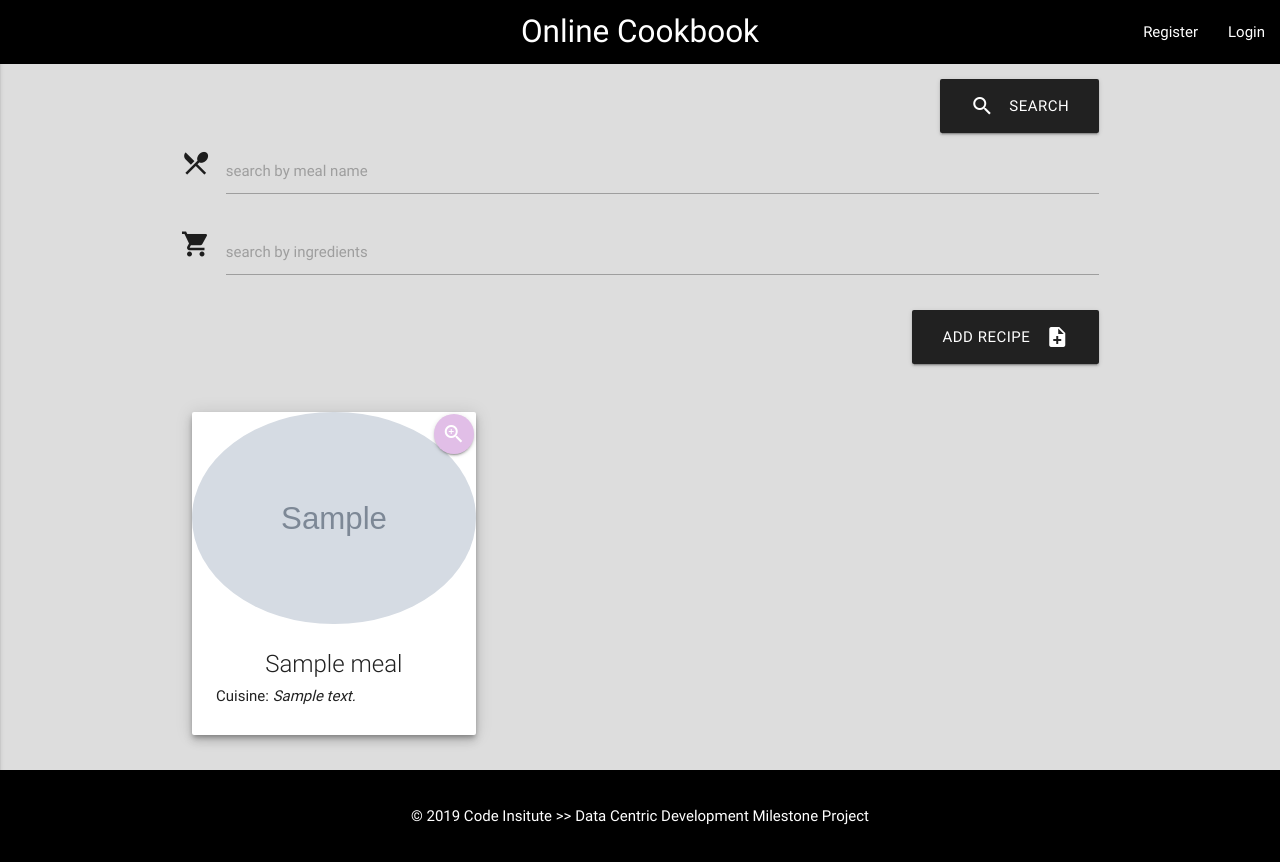
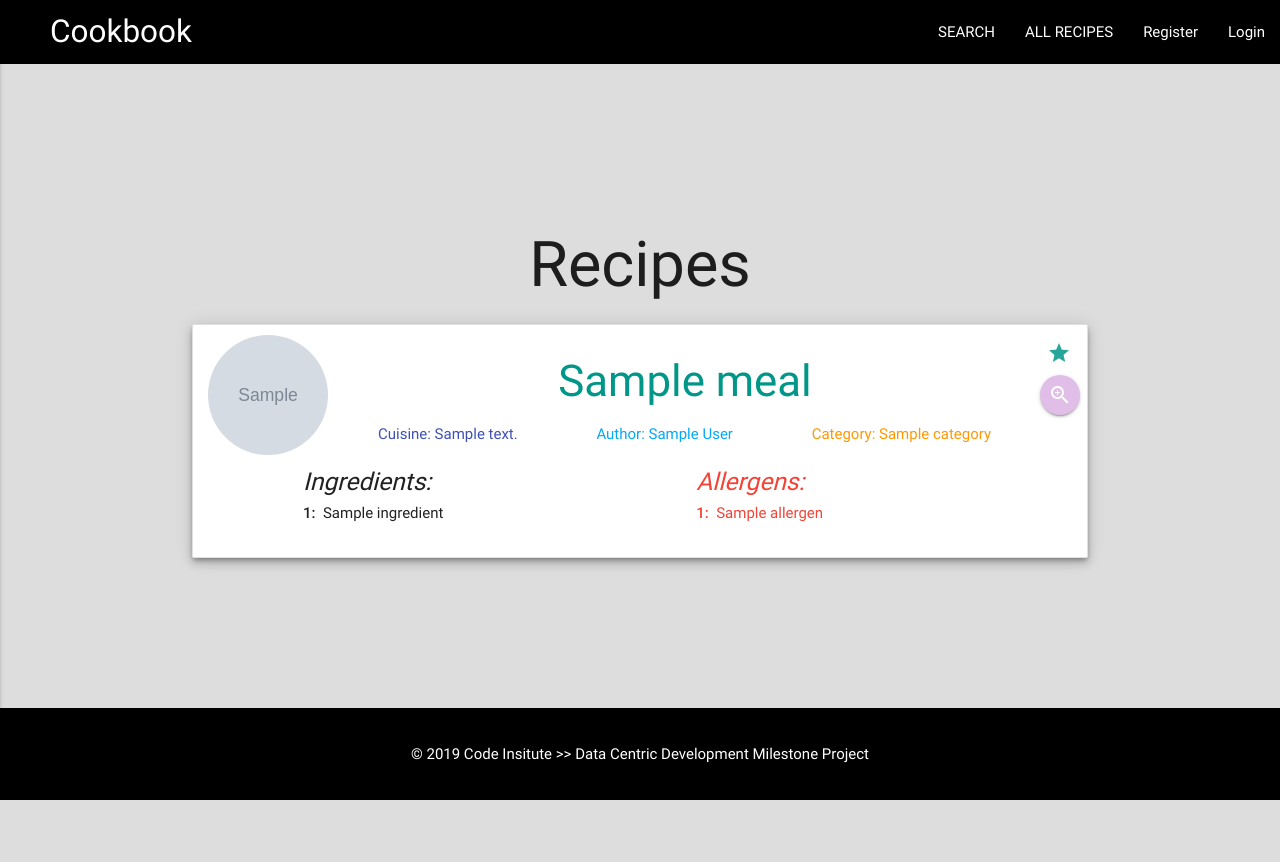
Before and after one commit to sywekpiorko1/milestone-data-centric-dev, a Flask app: page /recipes in a window 1280 px wide. After the commit the page ends 800 px from the top, so only its background shows below. Run offline with Flask 2, Linux system fonts and the light colour scheme; grey boxes marked "Sample" are stand-in pictures; a database or web service that is not in the repository returns one stand-in record (values such as "Sample title"); some libraries are stand-ins or nearby versions.

Commit message:
Add first version of search engine

```diff
--- a/app.py
+++ b/app.py
@@ -5,7 +5,7 @@ from flask_pymongo import PyMongo
 from bson.objectid import ObjectId
 from werkzeug.security import generate_password_hash, check_password_hash
 import json
-
+import pprint
 
 app = Flask(__name__)
 
@@ -14,6 +14,7 @@ app.config['MONGO_URI'] = os.environ.get("MONGO_URI")
 app.config['SECRET_KEY'] = os.environ.get("SECRET_KEY")
 
 mongo = PyMongo(app)
+pp = pprint.PrettyPrinter(indent=4)
 
 # Collections
 users_collection = mongo.db.users_collection
@@ -22,9 +23,153 @@ recipes_collection = mongo.db.recipes_collection
 allergens_collection = mongo.db.allergens_collection
 cuisine_collection = mongo.db.cuisine_collection
 
+
+@app.route('/')
+@app.route('/index')
+def index():
+    return render_template("index.html")
+
+
+######################################################################
+#                             RECIPES
+######################################################################
+
+
+@app.route('/recipes')
+def get_recipes():
+    return render_template("recipes.html",
+                           title="Recipes",
+                           recipes=recipes_collection.find(),
+                           allergens=allergens_collection.find(),
+                           cuisine=cuisine_collection.find(),
+                           category=category_collection.find())
+
+
+@app.route('/searchRecipes', methods=['GET', 'POST'])
+def search_recipes():
+    if request.method == 'POST':
+        form = request.form.to_dict()
+        # Create list of values for Cuisine and Category multiselection
+        if len(request.form.getlist('cuisine')) > 0:
+            form['cuisine'] = request.form.getlist('cuisine')
+        if len(request.form.getlist('category')) > 0:
+            form['category'] = request.form.getlist('category')
+        # remove action key from dictionary
+        if 'action' in form:
+            del form['action']
+
+        # debug
+        print("pp.pprint(form)"),
+        pp.pprint(form)
+
+        # Create a temporary list for stoing the filters
+        filters = list()
+        # Loop through each of the keys from form
+        for key in form:
+            # Loop through list of values
+            for value in form[key]:
+                print(key, " ", value)
+                # Create temporary dictionary to which will be our single filter
+                # Each filter MUST be a valid dictionary
+                search_filter = dict()
+                # Create new k,v pars in above dictionary
+                # {"cuisines" : "asian"}
+                search_filter[key] = value
+                # Append then new created filter to our list of filters
+                filters.append(search_filter)
+                print("print(search_filter)"),
+                print(search_filter)
+                # should be for ex. {'cuisine': 'Greek'}
+
+        # Create single query with 1 or more filters
+        print("print(filters)"),
+        print(filters)
+        # should be like format: [{'cuisine': 'Greek'}, {'category': 'Seafood'}]
+
+        # Warning if no selection made
+        if filters:
+            recipes = recipes_collection.aggregate([
+                {
+                    "$match": {
+                        "$or": filters
+                    }
+                }
+            ])
+        else:
+            recipes = {}
+            flash("Choose something before search!")
+
+        return render_template('search.html', recipes=list(recipes),
+                               cuisine=cuisine_collection.find(),
+                               category=category_collection.find())
+    return render_template('search.html',
+                           cuisine=cuisine_collection.find(),
+                           category=category_collection.find())
+
+
+@app.route('/addRecipe')
+def add_recipe():
+        # Check if user is logged in
+    if 'user' in session:
+        user_in_db = users_collection.find_one({"username": session['user']})
+        if user_in_db:
+            _categories = category_collection.find()
+            category_list = [category for category in _categories]
+            _allergens = allergens_collection.find()
+            allergen_list = [allergen for allergen in _allergens]
+            _cuisines = cuisine_collection.find()
+            cuisine_list = [cuisine for cuisine in _cuisines]
+            return render_template('add_recipe.html',
+                                   title="Add Recipe",
+                                   categories=category_list,
+                                   allergens=allergen_list,
+                                   cuisines=cuisine_list,
+                                   author_passed_in=user_in_db)
+        else:
+            # user in session but not in database
+            flash("Your session name is not in databse!")
+    else:
+        # Render the page for user to be able to log in
+        flash("Please log in first!")
+        return render_template("login.html", title="Login")
+
+
+@app.route('/insertRecipe', methods=['POST'])
+def insert_recipe():
+
+    form_request_to_dict = request.form.to_dict()
+    # as allergens collected from checboxes add them to list
+    form_request_to_dict['allergens'] = request.form.getlist('allergens')
+    # split ingredients to create list
+    form_request_to_dict['ingredients'] = form_request_to_dict['ingredients'].split(
+        ",")
+    # add keys to dictionary to be used when searching and sorting
+    form_request_to_dict['views'] = 0
+    form_request_to_dict['upvotes'] = 0
+    form_request_to_dict['upvotes_who'] = []
+    # add Author manually as doesnt transfer from form when disabled
+    form_request_to_dict['author'] = session['user']
+
+    pp.pprint(form_request_to_dict)
+
+    recipes = recipes_collection
+    recipes.insert_one(form_request_to_dict)
+
+    return redirect(url_for('get_recipes'))
+
+
+@app.route('/viewRecipe/<recipe_id>')
+def view_recipe(recipe_id):
+    recipe = recipes_collection.find_one({"_id": ObjectId(recipe_id)})
+    return render_template("view_recipe.html",
+                           title="View Recipe",
+                           recipe=recipe)
+
+
 ######################################################################
 #                             USER AUTH
 ######################################################################
+
 
 @app.route('/login', methods=['GET'])
 def login():
@@ -65,7 +210,8 @@ def user_auth():
 
 # Register
 
-@app.route('/register', methods=['GET','POST'])
+
+@app.route('/register', methods=['GET', 'POST'])
 def register():
     # Check if user is not logged in already
     if 'user' in session:
@@ -76,7 +222,7 @@ def register():
         # Check if password and password1 match
         if form['user_password'] == form['user_password1']:
             # If so look for user in db
-            user = users_collection.find_one({"username" : form['username']})
+            user = users_collection.find_one({"username": form['username']})
             if user:
                 flash(f"{form['username']} already exists!")
                 return redirect(url_for('register'))
@@ -93,7 +239,8 @@ def register():
                     }
                 )
                 # Check if user is saved
-                user_in_db = users_collection.find_one({"username" : form['username']})
+                user_in_db = users_collection.find_one(
+                    {"username": form['username']})
                 if user_in_db:
                     # Log user in (add to session)
                     session['user'] = user_in_db['username']
@@ -110,14 +257,16 @@ def register():
 
 # Log out
 
+
 @app.route('/logout')
 def logout():
     # Clear the session
     session.clear()
     flash("You were logged out!")
-    return redirect(url_for('get_recipes'))
+    return redirect(url_for('index'))
 
 # Profile page
+
 
 @app.route('/profile/<user>')
 def profile(user):
@@ -125,16 +274,16 @@ def profile(user):
     if 'user' in session:
         # If so get the user and pass him to template for now
         user_in_db = users_collection.find_one({"username": user})
-        return render_template('profile.html', title="Profile",user=user_in_db)
+        return render_template('profile.html', title="Profile", user=user_in_db)
     else:
         flash("You must be logged in!")
         return redirect(url_for('get_recipes'))
 
 # Admin
 
+
 @app.route('/admin')
 def admin():
-    print("Admin route:")
     if 'user' in session:
         if session['user'] == 'admin':
             return render_template('admin.html')
@@ -142,67 +291,8 @@ def admin():
             flash('Only Admins can access this page!')
             return redirect(url_for('get_recipes'))
     else:
-        print("else in admin route ....")
         flash('You must be logged in!')
         return redirect(url_for('get_recipes'))
-
-######################################################################
-#                             RECIPES
-######################################################################
-
-@app.route('/')
-@app.route('/recipes')
-def get_recipes():
-    return render_template("recipes.html",
-                            title="Recipes",
-                            recipes=recipes_collection.find(),
-                            allergens=allergens_collection.find(),
-                            cuisine=cuisine_collection.find())
-
-
-@app.route('/addRecipe')
-def add_recipe():
-    _categories = category_collection.find()
-    category_list = [category for category in _categories]
-    _allergens = allergens_collection.find()
-    allergen_list = [allergen for allergen in _allergens]
-    _cuisines = cuisine_collection.find()
-    cuisine_list = [cuisine for cuisine in _cuisines]
-    return render_template('add_recipe.html',
-                            title="Add Recipe",
-                            categories=category_list,
-                            allergens=allergen_list,
-                            cuisines=cuisine_list)
-
-
-@app.route('/insertRecipe', methods = ['POST'])
-def insert_recipe():
-
-    form_request_to_dict = request.form.to_dict()
-    # as allergens collected from checboxes add them to list
-    form_request_to_dict['allergens'] = request.form.getlist('allergens')
-    # split ingredients to create list
-    form_request_to_dict['ingredients'] = form_request_to_dict['ingredients'].split(",")
-    # add keys to dictionary to be used when searching and sorting
-    form_request_to_dict['views'] = 0
-    form_request_to_dict['upvotes'] = 0
-    form_request_to_dict['upvotes_who'] = []
-
-    print(form_request_to_dict)
-
-    recipes = recipes_collection
-    recipes.insert_one(form_request_to_dict)
-
-    return redirect(url_for('get_recipes'))
-
-
-@app.route('/viewRecipe/<recipe_id>')
-def view_recipe(recipe_id):
-    recipe = recipes_collection.find_one({"_id": ObjectId(recipe_id)})
-    return render_template("view_recipe.html",
-                            title="View Recipe",
-                            recipe=recipe)
-
 
 
 if __name__ == '__main__':
--- a/static/css/style.css
+++ b/static/css/style.css
@@ -1,14 +1,3 @@
-/* https://www.jquery-az.com/5-styles-materialize-checkbox-custom-checkedunchecked/ */
-
-[type="checkbox"].filled-in:checked+label:not(.lever):after {
-  top: 0;
-  width: 20px;
-  height: 20px;
-  border: 2px solid #5e0101;
-  background-color: #fc0000;
-  z-index: 0;
-}
-
 /* https://stackoverflow.com/questions/33862855/materialize-footer-not-going-to-bottom-of-page */
 
 body {
@@ -17,13 +6,12 @@ body {
   flex-direction: column;
 }
 
+/* keep login and register in center */
 
-/* keep login and register in center */
 main {
   /* background: linear-gradient(rgba(0, 0, 0, 0.5), rgba(0, 0, 0, 0.5)), url('https://unsplash.it/1200/800/?random'); */
   /* background-fill-mode: rgba(0,0,0,0.5); */
   /* height: 100vh; */
-
   background: #ddd;
   background-repeat: no-repeat;
   background-size: cover;
@@ -42,11 +30,7 @@ main {
   padding-left: 2rem
 }
 
-.ngl {
-  position: absolute;
-  top: 2px;
-  right: 2px;
-}
+/* Login and Register form */
 
 .container-width550 {
   background: white;
@@ -62,7 +46,6 @@ main {
   animation: showUp 0.5s cubic-bezier(0.18, 1.3, 1, 1) forwards;
 }
 
-
 @keyframes showUp {
   0% {
     transform: scale(0);
@@ -72,6 +55,8 @@ main {
   }
 }
 
+/* Add_recipe */
+
 .container-wide {
   background: white;
   border: 5px solid rgba(175, 144, 233, 0.952);
@@ -79,6 +64,16 @@ main {
   margin-bottom: 20px;
 }
 
+                                      /* https://www.jquery-az.com/5-styles-materialize-checkbox-custom-checkedunchecked/ */
+
+[type="checkbox"].filled-in:checked+label:not(.lever):after {
+  top: 0;
+  width: 20px;
+  height: 20px;
+  border: 2px solid #5e0101;
+  background-color: #fc0000;
+  z-index: 0;
+}
 
 /* nav ul li.active {
     background-color: rgba(175, 144, 233, 0.952);
@@ -117,8 +112,6 @@ main {
   color: black;
 } */
 
-
-
 /* Flashed messages */
 
 #alerts {
@@ -132,3 +125,16 @@ main {
   background: blue;
   color: yellow;
 }
+
+/* Collection */
+
+.collection .collection-item.avatar:not(.circle-clipper)>.circle, .collection .collection-item.avatar :not(.circle-clipper)>.circle {
+  width: 120px;
+  height: 120px;
+}
+
+.ngl {
+  position: absolute;
+  top: 50px;
+  right: 7px;
+}
--- a/templates/admin.html
+++ b/templates/admin.html
@@ -1,4 +1,4 @@
-{% extends 'base.html' %} {% block content %}
+{% extends 'base.html' %} {% block main_content %}
 
 <h1>ADMIN</h1>
 
--- a/templates/base.html
+++ b/templates/base.html
@@ -2,6 +2,7 @@
 <html>
 
 <head>
+  <meta name="viewport" content="width=device-width, initial-scale=0.86, maximum-scale=3.0, minimum-scale=0.86">
   <link href="https://fonts.googleapis.com/icon?family=Material+Icons" rel="stylesheet">
   <link rel="stylesheet" href="https://cdnjs.cloudflare.com/ajax/libs/materialize/0.100.2/css/materialize.min.css" />
   <link rel="stylesheet" href="{{url_for('static', filename='css/style.css')}}" type="text/css" />
@@ -13,10 +14,13 @@
   <header>
     <nav class="navbar">
       <div class="nav-wrapper black">
-        <a href="{{ url_for('get_recipes') }}" class="brand-logo center">Online Cookbook</a>
+        <a href="{{ url_for('index') }}" class="brand-logo left" style="padding-left: 50px">Cookbook</a>
         <a href="#" data-activates="mobile-demo" class="button-collapse"><i class="material-icons">menu</i></a>
         <ul class="right hide-on-med-and-down">
+          <li><a href="{{ url_for('search_recipes') }}">SEARCH</a></li>
+          <li><a href="{{ url_for('get_recipes') }}">ALL RECIPES</a></li>
           {% if session.user %}
+          <li><a href="{{ url_for('add_recipe') }}">ADD RECIPE</a></li>
           <li class="{% if 'profile' in request.path %} active {% endif %}"><a
               href="{{url_for('profile', user=session.user)}}">Profile</a></li>
           <li><a href="{{url_for('logout')}}">Logout</a></li>
@@ -32,7 +36,10 @@
         </ul>
         <!--  ########################  Navbar/mobile ###########################   -->
         <ul class="side-nav" id="mobile-demo">
+          <li><a href="{{ url_for('search_recipes') }}">SEARCH</a></li>
+          <li><a href="{{ url_for('get_recipes') }}">ALL RECIPES</a></li>
           {% if session.user %}
+          <li><a href="{{ url_for('add_recipe') }}">ADD RECIPE</a></li>
           <li class="{% if 'profile' in request.path %} active {% endif %}"><a
               href="{{url_for('profile', user=session.user)}}">Profile</a></li>
           <li><a href="{{url_for('logout')}}">Logout</a></li>
@@ -47,6 +54,7 @@
           {% endif %}
         </ul>
       </div>
+    </nav>
   </header>
   <!--  ########################  Flashed messages ###########################   -->
   <div id="alerts">
@@ -60,10 +68,9 @@
       {% endwith %}
     </div>
   </div>
-  </nav>
   <!--  ########################  Main content ###########################   -->
   <main>
-    {% block content %} {% endblock %}
+    {% block main_content %} {% endblock %}
   </main>
   <!--  ########################  Footer ###########################   -->
   <footer class="page-footer black">
@@ -87,6 +94,7 @@
       $('.collapsible').collapsible();
       $('select').material_select();
       $(".button-collapse").sideNav();
+      $('.materialboxed').materialbox();
     });
     $('.datepicker').pickadate({
       selectMonths: true, // Creates a dropdown to control month
--- a/templates/login.html
+++ b/templates/login.html
@@ -1,6 +1,6 @@
-{% extends 'base.html' %} {% block content %}
+{% extends 'base.html' %} {% block main_content %}
 
-<div class="container-width550">
+<div class="container-width550 z-depth-3">
   <div class="row">
     <form action="{{ url_for('user_auth') }}" method="POST" class="col s12">
       <div class="row">
@@ -28,4 +28,4 @@
   </div>
 </div>
 
-{% endblock %}
+{% endblock main_content %}
--- a/templates/profile.html
+++ b/templates/profile.html
@@ -1,5 +1,5 @@
-{% extends 'base.html' %} {% block content %}
+{% extends 'base.html' %} {% block main_content %}
 
 <h1>Welcome {{ user.username|title }}</h1>
 
-{% endblock %}
+{% endblock main_content %}
--- a/templates/recipes.html
+++ b/templates/recipes.html
@@ -1,62 +1,41 @@
-{% extends 'base.html' %} {% block content %}
+{% extends 'base.html' %} {% block main_content %}
 
 <div class="container">
-  <div class="row">
-    <div class="row">
-      <form class="col s12">
-        <div class="row">
-          <div class="col s12 right-align">
-            <a href=""
-              class="margin-up waves-effect waves-light btn-large valign-wrapper grey darken-4"><i
-                class="material-icons left">search</i>Search</a>
-          </div>
-          <div class="input-field col s12">
-            <i class="material-icons prefix">local_dining</i>
-            <input id="icon_prefix" type="text" class="validate">
-            <label for="icon_prefix">search by meal name</label>
-          </div>
-          <div class="input-field col s12">
-            <i class="material-icons prefix">local_grocery_store</i>
-            <input id="icon_telephone" type="tel" class="validate">
-            <label for="icon_telephone">search by ingredients</label>
-          </div>
-          <div class="col s12 right-align">
-            <a href="{{ url_for('add_recipe') }}"
-              class="margin-up waves-effect waves-light btn-large valign-wrapper grey darken-4"><i
-                class="material-icons right">note_add</i>Add Recipe</a>
-          </div>
+
+    <h1 class="center-align">Recipes</h1>
+
+  {% for recipe in recipes %}
+
+  <ul class="collection z-depth-3">
+    <li class="collection-item avatar" style="padding-left: 110px">
+      <img src="{{recipe.photo}}" alt="{{recipe.meal}}" class="circle materialboxed">
+      <h3 class="teal-text center-align">{{recipe.meal}}</h3>
+      <span class="indigo-text" style="padding-left: 5rem">Cuisine: {{recipe.cuisine}}</span>
+      <span class="light-blue-text" style="padding-left: 5rem">Author: {{recipe.author}}</span>
+      <span class="orange-text" style="padding-left: 5rem">Category: {{recipe.category}}</span>
+      <div class="row" style="padding-top: 10px">
+        <div class="col s12 m6">
+          <h5><i>Ingredients:</i></h5>
+          {% for ingredient in recipe.ingredients %}
+          <h6><strong>{{loop.index}}:</strong>&nbsp;&nbsp;{{ ingredient }}</h6>
+          {% endfor %}
         </div>
-      </form>
-    </div>
-    {% for recipe in recipes %}
-    <div class="col s12 m6 l4">
-      <div class="card z-depth-3">
-        <div class="card-image circle waves-effect waves-block waves-light">
-          <img class="activator" src="{{recipe.photo}}">
+        <div class="col s12 m6">
+          <h5 class="red-text"><i>Allergens:</i></h5>
+          {% for allergen in recipe.allergens %}
+          <h6 class="red-text"><strong>{{loop.index}}:</strong>&nbsp;&nbsp;{{ allergen }}</h6>
+          {% endfor %}
         </div>
-        <div class="card-content">
+      </div>
+      <a href="{{ url_for('view_recipe', recipe_id=recipe._id) }}" class="secondary-content"><i
+          class="material-icons">grade</i></a>
+      <a href="{{ url_for('view_recipe', recipe_id=recipe._id) }}" title="View"
+        class="ngl btn-floating waves-effect waves-light purple lighten-4"><i class="material-icons">zoom_in</i></a>
+    </li>
+  </ul>
 
-          <span class="truncate card-title activator grey-text text-darken-4 center-align">
-            {{recipe.meal}}
-          </span>
-          <h6>Cuisine: <em>{{recipe.cuisine}}</em></h6>
-          <!-- <span>
-            <a href="{{ url_for('view_recipe', recipe_id=recipe._id) }}" class="btn-floating pulse red"><i
-                class="large material-icons">zoom_in</i></a>
-          </span> -->
-        </div>
-        <div class="card-reveal">
-          <span class="card-title flow-text grey-text text-darken-4">{{recipe.meal}}<i
-              class="material-icons right">close</i></span>
-          <p class="truncate">{{recipe.instructions}}</p>
-        </div>
-        <a href="{{ url_for('view_recipe', recipe_id=recipe._id) }}" title="View"
-          class="ngl btn-floating waves-effect waves-light purple lighten-4"><i class="material-icons">zoom_in</i></a>
-      </div>
-    </div>
-    {% endfor %}
-  </div>
+  {% endfor %}
+
 </div>
 
-
-{% endblock content%}
+{% endblock main_content %}
--- a/templates/register.html
+++ b/templates/register.html
@@ -1,6 +1,6 @@
-{% extends 'base.html' %} {% block content %}
+{% extends 'base.html' %} {% block main_content %}
 
-<div class="container-width550">
+<div class="container-width550 z-depth-3">
   <div class="row">
     <form action="{{ url_for('register') }}" method="POST" class="col s12">
       <div class="row">
@@ -38,4 +38,4 @@
   </div>
 </div>
 
-{% endblock %}
+{% endblock main_content %}
--- a/templates/view_recipe.html
+++ b/templates/view_recipe.html
@@ -1,7 +1,7 @@
 <!--TO BE FINISHED -->
 
 
-{% extends 'base.html' %} {% block content %}
+{% extends 'base.html' %} {% block main_content %}
 
 <div class="container">
   <div class="col s12 m6 l4">
@@ -29,4 +29,4 @@
   </div>
 </div>
 
-{% endblock content%}
+{% endblock main_content %}
```
Also changed, not shown: templates/add_recipe.html (+4 -19 lines), templates/index.html (added, +7 -0 lines), templates/search.html (added, +57 -0 lines).
